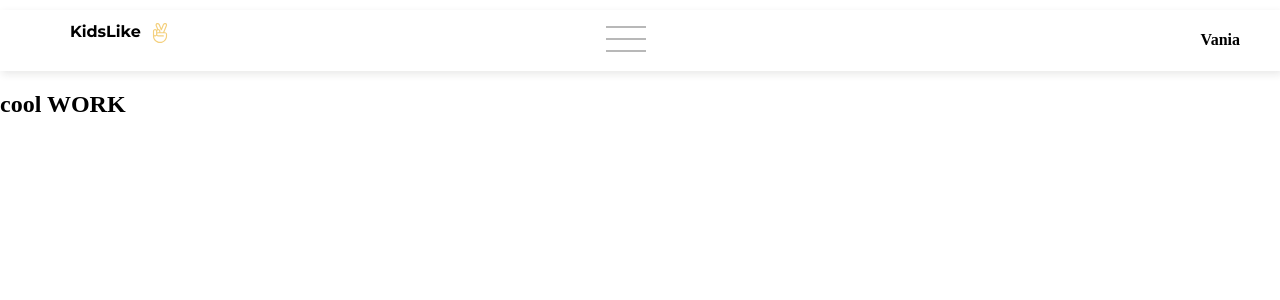
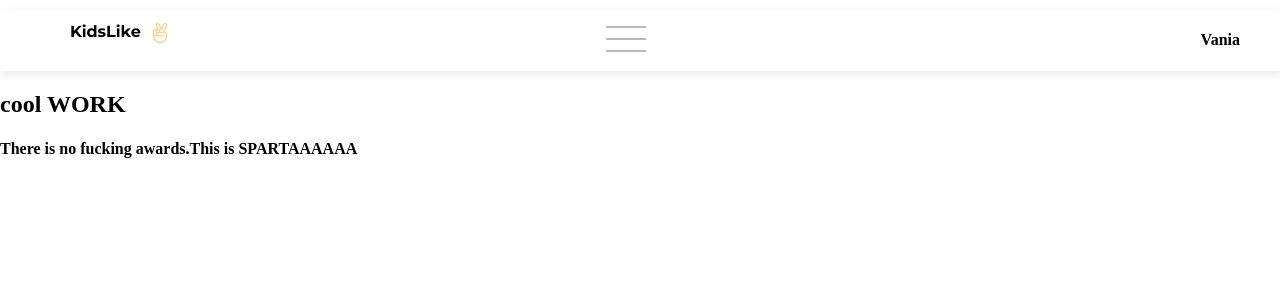
Before and after one commit to PabloOch/ad-people-animation, a React (Create React App) app: page /awards in a window 1280 px wide. Shown: the top 300 px of the page. Built offline with nearby package versions, Linux system fonts and the light colour scheme; no server answers.

Commit message:
Some route experience

```diff
--- a/src/components/App.js
+++ b/src/components/App.js
@@ -2,7 +2,9 @@
 import React from 'react';
 import {services} from '../services/services';
 import {Header} from './header/Header'
+import {HeaderRouting} from '../components/headerRouting/HeaderRouting'
 export const App = () => {
+  const routing=HeaderRouting()
 
   ////////test for services methods//////////
   // services.createUser({email: "test1234@gmail.com", password: "qwertys"}).then(data=>console.log('signUp', data));
@@ -19,9 +21,12 @@ export const App = () => {
 //////////////////////////////////////////////
 
     return (
+      <>
       <div>
          <Header/>
         <h2> cool WORK</h2>
       </div>
+      {routing}
+      </>
     );
   }
--- /dev/null
+++ b/src/components/awards/Awards.js
@@ -0,0 +1,11 @@
+import React from 'react'
+
+
+
+export const AwardsPage = () => {
+    return (
+      <>
+      <h4>There is no fucking awards.This is SPARTAAAAAA</h4>
+      </>
+    );
+  };
--- a/src/components/headerRouting/HeaderRouting.js
+++ b/src/components/headerRouting/HeaderRouting.js
@@ -1,15 +1,17 @@
-// import React, { Suspense, lazy } from "react";
-// import { Route, Link, Switch } from "react-router-dom";
+import React, { Suspense, lazy } from "react";
+import { Route, Link, Switch } from "react-router-dom";
 // import {LoaderUi} from "../ui/loader/Loader";
+import {MainPage} from '../mainPage/Mainpage'
+import {AwardsPage} from '../awards/Awards'
 
 // const MainPage = lazy(() =>
-//   import("../MainPage" /* webpackChunkName: 'MainPage'*/)
+//   import("../mainPage/Mainpage" /* webpackChunkName: 'MainPage'*/)
 // );
 // const PlanningPage = lazy(() =>
 //   import("../PlanningPage" /* webpackChunkName: 'PlanningPage'*/)
 // );
 // const AwardsPage = lazy(() =>
-//   import("../AwardsPage" /* webpackChunkName: 'AwardsPage'*/)
+//   import("../awards/Awards" /* webpackChunkName: 'AwardsPage'*/)
 // );
 // const ContactsPage = lazy(() =>
 //   import("../ContactsPage" /* webpackChunkName: 'ContactsPage'*/)
@@ -18,36 +20,21 @@
 //   import("../pageNoteFound/NotFound" /* webpackChunkName: 'pageNoteFound'*/)
 // );
 
-// export const HeaderRouting = () => {
-//   return (
-//     <>
-//       <ul>
-//         <li>
-//           <Link to="/" exact>
-//             Головна стор!нка
-//           </Link>
-//         </li>
-//         <li>
-//           <Link to="/planning">Планування</Link>
-//         </li>
-//         <li>
-//           <Link to="/awards">Призи</Link>
-//         </li>
-//         <li>
-//           <Link to="/contacts">Команда</Link>
-//         </li>
-//       </ul>
+export const HeaderRouting = () => {
+  return (
+    <>
 
 
-//       <Suspense fallback={<LoaderUi />}>
-//         <Switch>
-//           <Route path="/" exact component={MainPage} />
-//           <Route path="/planning" component={PlanningPage} />
-//           <Route path="/awards" component={AwardsPage} />
-//           <Route path="/contacts" component={ContactsPage} />
-//           <Route component={NotFound} />
-//         </Switch>
-//       </Suspense>
-//     </>
-//   );
-// };
+      {/* <Suspense fallback={<LoaderUi />}> */}
+      <Suspense fallback={<div>LOADING</div> }>
+        <Switch>
+          <Route exact path="/"  component={MainPage} />
+          {/* <Route path="/planning" component={PlanningPage} /> */}
+          <Route path="/awards" component={AwardsPage} />
+          {/* <Route path="/contacts-us" component={ContactsPage} />
+          <Route component={NotFound} /> */}
+        </Switch>
+      </Suspense>
+    </>
+  );
+};
--- /dev/null
+++ b/src/components/mainPage/Mainpage.js
@@ -0,0 +1,11 @@
+import React from 'react'
+
+
+
+export const MainPage = () => {
+    return (
+      <>
+      <h4>THIS IS SPARTAAAA</h4>
+      </>
+    );
+  };
```
